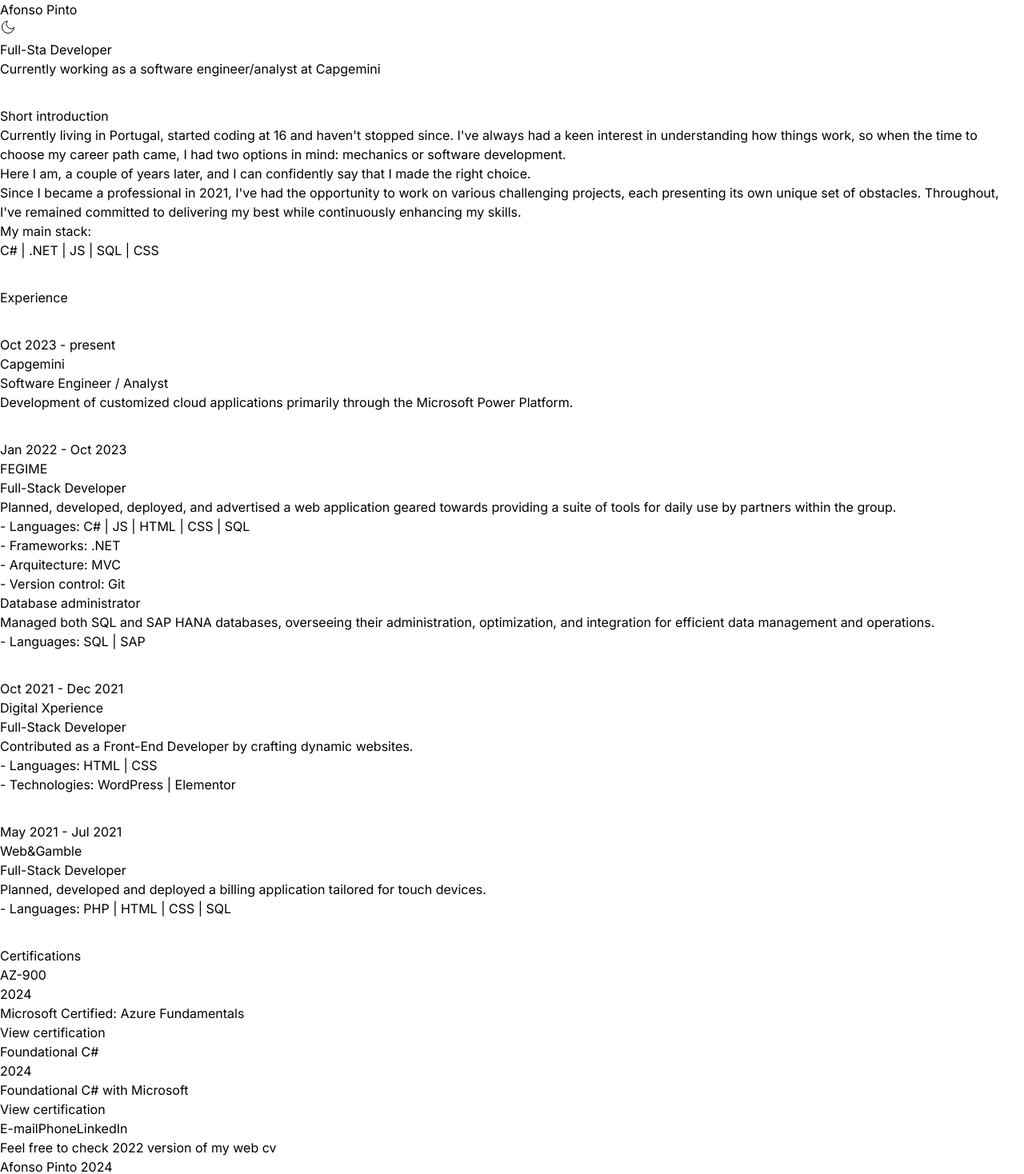
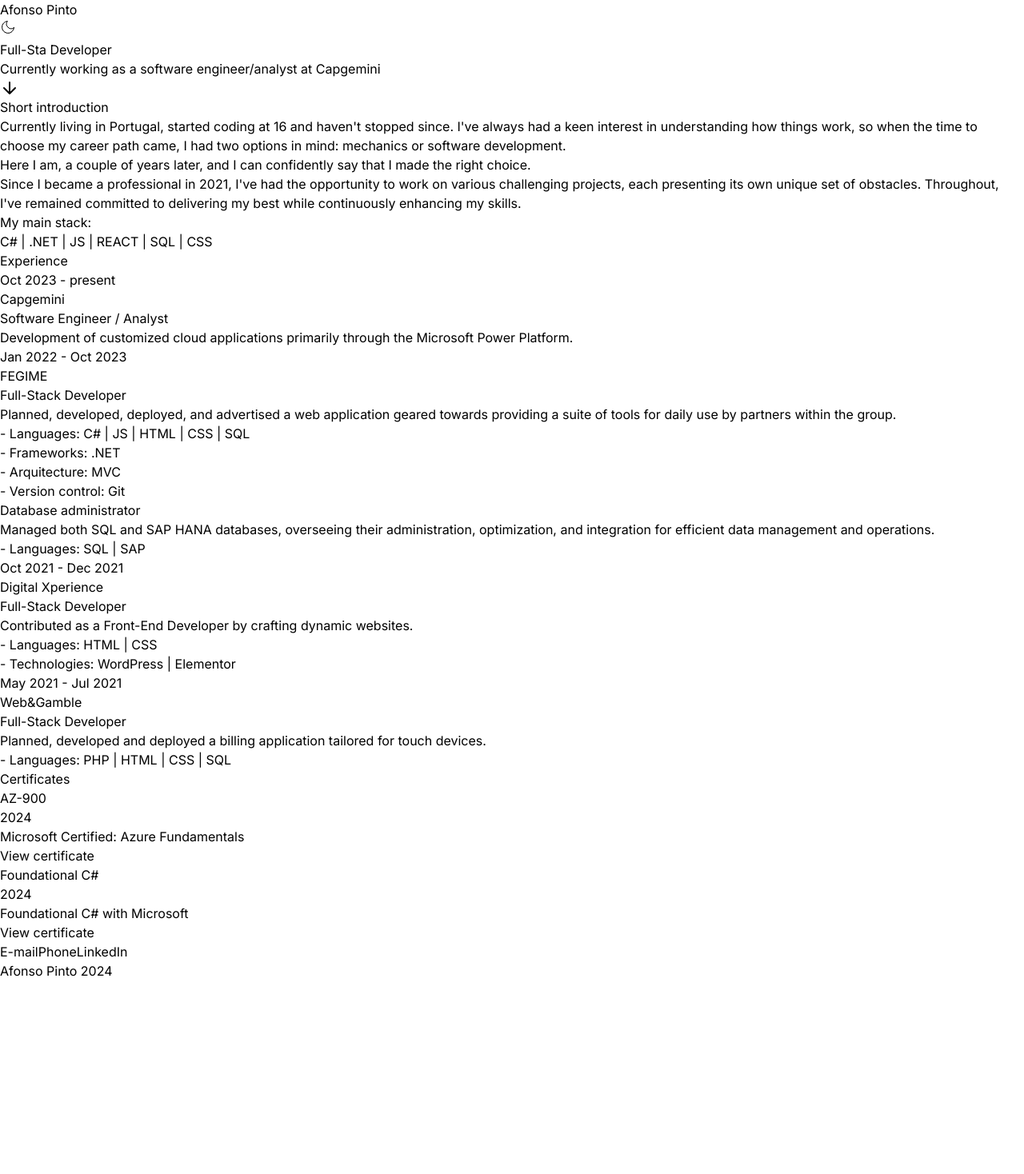
Before and after one commit to AfonsoPint0/nextjs-cv, a Next.js app: page / in a window 1280 px wide. Shown: the top 1468 px of the page at 80% size. After the commit the page ends 1226 px from the top, so only its background shows below. Built offline with nearby package versions, Linux system fonts and the light colour scheme.

Commit message:
ACP - 06/05

```diff
--- /dev/null
+++ b/app/components/Animations/Appear.js
@@ -0,0 +1,40 @@
+import React, { useState, useEffect, useRef } from 'react';
+
+export default function Appear({ duration = 75, delay = 75, children }) {
+  const [isVisible, setIsVisible] = useState(false);
+  const elementRef = useRef(null);
+
+  useEffect(() => {
+    const observer = new IntersectionObserver(
+      (entries) => {
+        entries.forEach((entry) => {
+          if (entry.isIntersecting) {
+            setIsVisible(true);
+          }
+        });
+      }
+    );
+
+    if (elementRef.current) {
+      observer.observe(elementRef.current);
+    }
+
+    return () => {
+      if (elementRef.current) {
+        observer.unobserve(elementRef.current);
+      }
+    };
+  }, []);
+
+  return (
+    <div ref={elementRef}
+      className={`transition-all duration-${duration} delay-${delay}
+        ${isVisible ?
+          'opacity-100 blur-none' :
+          'opacity-0 blur-sm'
+        }`
+    }>
+      {children}
+    </div>
+  );
+}
--- /dev/null
+++ b/app/components/Animations/AppearFromRight.js
@@ -0,0 +1,40 @@
+import React, { useState, useEffect, useRef } from 'react';
+
+export default function AppearFromRight({ duration = 75, delay = 75,invert = 0, children }) {
+  const [isVisible, setIsVisible] = useState(false);
+  const elementRef = useRef(null);
+
+  useEffect(() => {
+    const observer = new IntersectionObserver(
+      (entries) => {
+        entries.forEach((entry) => {
+          if (entry.isIntersecting) {
+            setIsVisible(true);
+          }
+        });
+      }
+    );
+
+    if (elementRef.current) {
+      observer.observe(elementRef.current);
+    }
+
+    return () => {
+      if (elementRef.current) {
+        observer.unobserve(elementRef.current);
+      }
+    };
+  }, []);
+
+  return (
+    <div ref={elementRef}
+      className={`transition-transform duration-${duration} delay-${delay}
+        ${isVisible ?
+          'translate-x-0 blur-none' :
+          `${invert ? '-' : ''}translate-x-full blur-sm`
+        }`
+    }>
+      {children}
+    </div>
+  );
+}
--- /dev/null
+++ b/app/components/Animations/AppearOnScroll.js
@@ -0,0 +1,48 @@
+import React, { useState, useEffect} from 'react';
+
+export default function AppearOnScroll({ duration = 75, delay = 75, children }) {
+    const [isVisible, setisVisible] = useState(false);
+
+  useEffect(() => {
+    const handleScroll = () => {
+      if (window.scrollY > 0) {
+        setisVisible(true);
+      }
+    };
+    if (window.scrollY > 0){
+        setisVisible(true);
+    }
+
+    window.addEventListener('scroll', handleScroll);
+
+    return () => {
+      window.removeEventListener('scroll', handleScroll);
+    };
+  }, []);
+
+    return (
+        <div>
+            <div className={`transition-all flex justify-center
+                ${isVisible ?
+                'hidden' :
+                ''
+                }`
+            }>
+                <div className="absolute bottom-20 animate-bounce">
+                    <svg xmlns="http://www.w3.org/2000/svg" viewBox="0 0 24 24" width="24" height="24" fill="none" stroke="currentColor" strokeWidth="2" strokeLinecap="round" strokeLinejoin="round">
+                        <path d="M12 5v14M5 12l7 7 7-7" />
+                    </svg>
+                </div>
+            </div>
+            <div
+                className={`transition-all duration-${duration} delay-${delay}
+                    ${isVisible ?
+                    'opacity-100 blur-none' :
+                    'opacity-0 blur-sm'
+                    }`
+            }>
+                {children}
+            </div>
+        </div>
+    );
+}
--- a/app/components/Footer.js
+++ b/app/components/Footer.js
@@ -1,14 +1,16 @@
+import Appear from "./Animations/Appear";
 
 export default function Footer()  {
   return (
-    <div className="border-t-2 border-zinc-800 dark:border-zinc-400">
-      <div className="flex justify-center">
-        <a className="p-3 underline hover:animate-pulse" target="none" href="mailto:afonso.pinto2710@hotmail.com">E-mail</a>
-        <a className="p-3 underline hover:animate-pulse" target="none" href="tel:912008773">Phone</a>
-        <a className="p-3 underline hover:animate-pulse" target="none" href="https://www.linkedin.com/in/afonso-pinto/">LinkedIn</a>
+    <Appear>
+      <div className="border-t-2 border-zinc-800 dark:border-zinc-400">
+        <div className="flex justify-center">
+          <a className="p-3 underline" target="none" href="mailto:afonso.pinto2710@hotmail.com">E-mail</a>
+          <a className="p-3 underline" target="none" href="tel:912008773">Phone</a>
+          <a className="p-3 underline" target="none" href="https://www.linkedin.com/in/afonso-pinto/">LinkedIn</a>
+        </div>
+        <div className="text-center">Afonso Pinto 2024</div>
       </div>
-      <div className="text-center">Feel free to check <a  target="none" className="underline hover:animate-pulse" href="https://afonsopint0.github.io/Portfolio/">2022 version</a> of my web cv</div>
-      <div className="text-center">Afonso Pinto 2024</div>
-    </div>
+    </Appear>
   );
 }
--- a/app/components/Home/Certifications.js
+++ b/app/components/Home/Certificates.js
@@ -1,9 +1,10 @@
-import ScreenTransition from "../ScreenTransition";
-export default function Certifications(){
+import Appear from "../Animations/Appear";
+
+export default function Certificates(){
     return(
-        <div className="py-10">
-            <ScreenTransition ScrollY={1900} delay={500}>
-                <div className="text-3xl flex justify-center pb-2">Certifications</div>
+        <div className="py-10 pb-20">
+            <Appear duration={1000} delay={0}>
+                <div className="text-3xl flex justify-center pb-2">Certificates</div>
                 <div className="mb-4 border-2 hover:border-dotted p-2 dark:border-white border-zinc-700">
                     <div className="flex justify-between">
                         <div className="text-2xl">AZ-900</div>
@@ -11,7 +12,7 @@
                     </div>
                     <div className="pl-1">
                         <div className="">Microsoft Certified: Azure Fundamentals</div>
-                        <a className="underline hover:animate-pulse" target="none" href="https://learn.microsoft.com/pt-pt/users/afonsopinto-2548/credentials/f25caa501aca9132">View certification</a>
+                        <a className="underline hover:animate-pulse" target="none" href="https://learn.microsoft.com/pt-pt/users/afonsopinto-2548/credentials/f25caa501aca9132">View certificate</a>
                     </div>
                 </div>
                 <div className="border-2 hover:border-dotted p-2 dark:border-white border-zinc-700">
@@ -21,10 +22,10 @@
                     </div>
                     <div className="pl-1">
                         <div className="">Foundational C# with Microsoft</div>
-                        <a className="underline hover:animate-pulse" target="none" href="https://freecodecamp.org/certification/fcc264ee571-1ddd-497d-ac0b-454a3a8165d5/foundational-c-sharp-with-microsoft">View certification</a>
+                        <a className="underline hover:animate-pulse" target="none" href="https://freecodecamp.org/certification/fcc264ee571-1ddd-497d-ac0b-454a3a8165d5/foundational-c-sharp-with-microsoft">View certificate</a>
                     </div>
                 </div>
-            </ScreenTransition>
+            </Appear>
         </div>
     )
 }
--- a/app/components/Home/Experience.js
+++ b/app/components/Home/Experience.js
@@ -1,12 +1,14 @@
-import ScreenTransition from "../ScreenTransition";
+import AppearFromRight from "../Animations/AppearFromRight";
+import Appear from "../Animations/Appear";
+
 
 export default function Experience(){
     return(
         <div className="py-10">
-            <ScreenTransition ScrollY={850} delay={500}>
+            <Appear duration={1000}>
                 <div className="text-3xl flex justify-center pb-8">Experience</div>
                 <ol className="relative border-s border-zinc-800 dark:border-zinc-500">
-                        <ScreenTransition ScrollY={850} delay={500}>
+                    <AppearFromRight duration={1000} delay={350}>
                         <li className="mb-10 ms-4">
                             <div className="absolute w-3 h-3 rounded-full mt-1.5 -start-1.5 bg-zinc-600 dark:bg-white"></div>
                             <time className="mb-1 text-base font-normal leading-none text-zinc-600 dark:text-zinc-400">Oct 2023 - present</time>
@@ -18,8 +20,8 @@
                                 </div>
                             </div>
                         </li>
-                        </ScreenTransition>
-                        <ScreenTransition ScrollY={850} delay={500}>
+                    </AppearFromRight>
+                    <AppearFromRight duration={1000} delay={350}>
                         <li className="mb-10 ms-4">
                             <div className="absolute w-3 h-3 rounded-full mt-1.5 -start-1.5 bg-zinc-600 dark:bg-white"></div>
                             <time className="mb-1 text-base font-normal leading-none text-zinc-600 dark:text-zinc-400">Jan 2022 - Oct 2023</time>
@@ -45,8 +47,8 @@
                                 </div>
                             </div>
                         </li>
-                        </ScreenTransition>
-                        <ScreenTransition ScrollY={850} delay={500}>
+                    </AppearFromRight>
+                    <AppearFromRight duration={1000} delay={350}>
                         <li className="mb-10 ms-4">
                             <div className="absolute w-3 h-3 rounded-full mt-1.5 -start-1.5 bg-zinc-600 dark:bg-white"></div>
                             <time className="mb-1 text-base font-normal leading-none text-zinc-600 dark:text-zinc-400">Oct 2021 - Dec 2021</time>
@@ -64,8 +66,8 @@
                                 </div>
                             </div>
                         </li>
-                        </ScreenTransition>
-                        <ScreenTransition ScrollY={850} delay={500}>
+                    </AppearFromRight>
+                    <AppearFromRight duration={1000} delay={350}>
                         <li className="mb-10 ms-4">
                             <div className="absolute w-3 h-3 rounded-full mt-1.5 -start-1.5 bg-zinc-600 dark:bg-white"></div>
                             <time className="mb-1 text-base font-normal leading-none text-zinc-600 dark:text-zinc-400">May 2021 - Jul 2021</time>
@@ -82,9 +84,9 @@
                                 </div>
                             </div>
                         </li>
-                        </ScreenTransition>
+                    </AppearFromRight>
                 </ol>
-            </ScreenTransition>
+            </Appear>
         </div>
     )
 }
--- a/app/components/Home/Intro.js
+++ b/app/components/Home/Intro.js
@@ -1,27 +1,10 @@
-import React, { useState, useEffect } from 'react';
 
-import ScreenTransition from "../ScreenTransition"
+import AppearOnScroll from "../Animations/AppearOnScroll";
 
 export default function Intro(){
-    const [isVisible, setVisible] = useState(false);
-
-    useEffect(() => {
-        const handleScroll = () => {
-            setVisible(true);
-        };
-
-        if(window.scrollY > 0) handleScroll();
-
-        window.addEventListener('scroll', handleScroll);
-
-        return () => {
-          window.removeEventListener('scroll', handleScroll);
-        };
-    }, []);
-
     return(
         <div className="py-10">
-            <ScreenTransition ScrollY={0} delay={"500"} arrow={1}>
+            <AppearOnScroll duration={1000} delay={200}>
                 <div className="text-3xl flex justify-center pb-2">Short introduction</div>
                     <div className="p-2">
                     Currently living in Portugal, started coding at 16 and haven't stopped since. I've always had a keen interest in understanding how things work, so when the time to choose my career path came, I had two options in mind: mechanics or software development.
@@ -37,10 +20,10 @@
                         My main stack:
                     </div>
                     <div className="pl-4 flex justify-center">
-                        <div className="text-base"> C# | .NET | JS | SQL | CSS</div>
+                        <div className="text-base"> C# | .NET | JS | REACT | SQL | CSS</div>
                     </div>
                 </div>
-            </ScreenTransition>
+            </AppearOnScroll>
         </div>
     )
 }
--- a/app/layout.js
+++ b/app/layout.js
@@ -2,7 +2,6 @@
 import "./globals.css";
 
 import Navbar from "./components/Navbar";
-import Footer from "./components/Footer";
 
 
 const inter = Inter({ subsets: ["latin"] });
@@ -18,7 +17,6 @@
       <body className={inter.className + " p-1 md:p-3 mx-auto max-w-5xl antialiased transition-colors dark:bg-zinc-800 dark:text-white"}>
           <Navbar />
           {children}
-          <Footer />
       </body>
     </html>
   );
--- a/app/page.js
+++ b/app/page.js
@@ -4,15 +4,17 @@
 import Hero from "./components/Home/Hero";
 import Intro from "./components/Home/Intro";
 import Experience from "./components/Home/Experience";
-import Certifications from "./components/Home/Certifications";
+import Certificates from "./components/Home/Certificates";
+import Footer from './components/Footer';
 
 export default function Home() {
   return (
-    <div className="p-5">
+    <div className="p-5 overflow-x-hidden">
       <Hero />
       <Intro />
       <Experience />
-      <Certifications />
+      <Certificates />
+      <Footer />
     </div>
   );
 }
```
Lines whose indentation alone changed are shown as unchanged.
